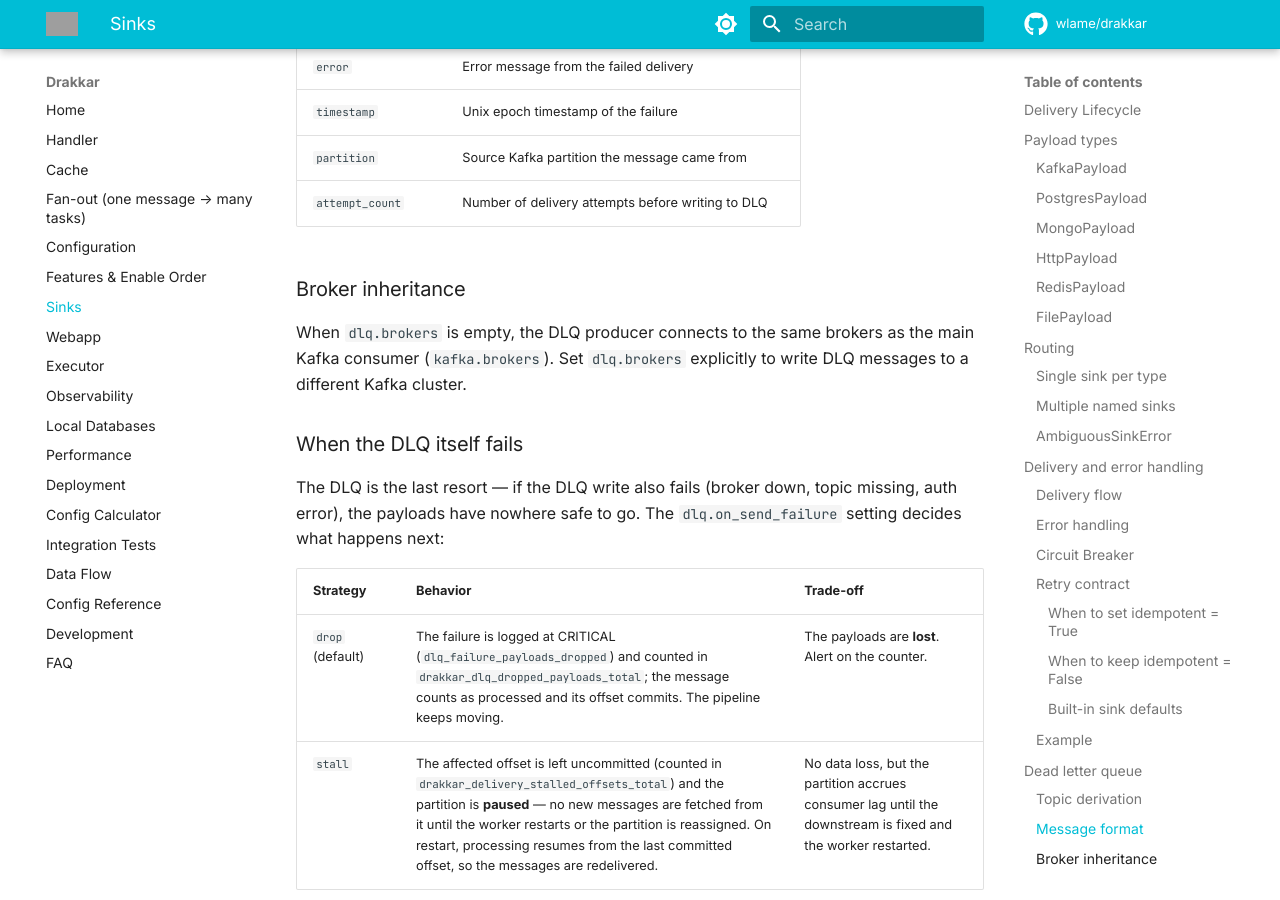
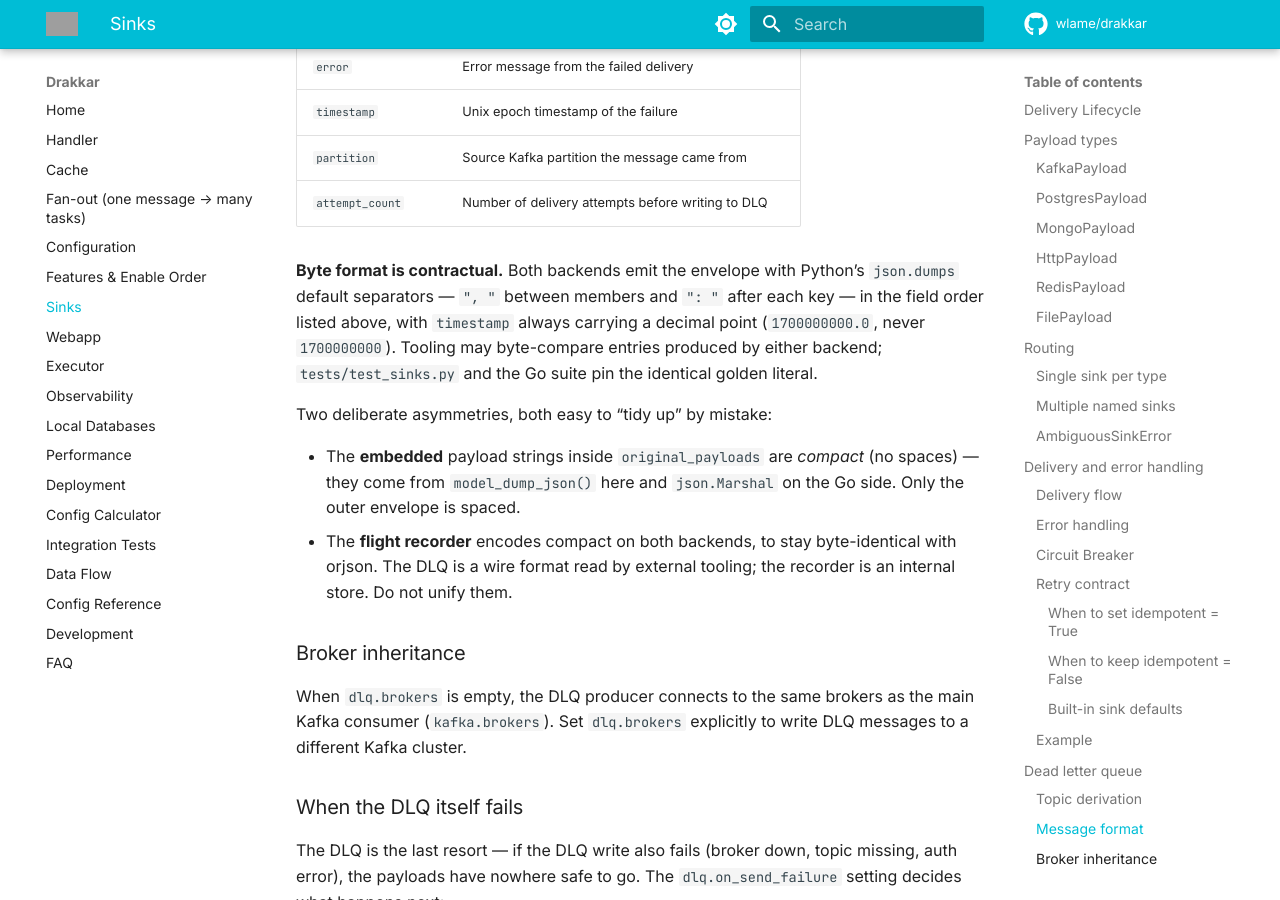
Before and after one commit to wlame/drakkar, an MkDocs documentation site: the page built from docs/sinks.md, in a window 1280 px wide and 900 px high, scrolled down 10749 px. Built offline with MkDocs 1.6.1 and Material for MkDocs 9.7.7, drawn with Linux system fonts in a browser that asks for light colours; comment, search, counter and statistics services are not loaded; grey boxes are pictures that could not be loaded.

Commit message:
Pin the DLQ envelope bytes with a cross-backend golden test.

```diff
--- a/docs/sinks.md
+++ b/docs/sinks.md
@@ -429,6 +429,22 @@ Each DLQ message is a JSON document containing:
 | `partition` | Source Kafka partition the message came from |
 | `attempt_count` | Number of delivery attempts before writing to DLQ |
 
+**Byte format is contractual.** Both backends emit the envelope with Python's
+`json.dumps` default separators — `", "` between members and `": "` after each
+key — in the field order listed above, with `timestamp` always carrying a
+decimal point (`1700000000.0`, never `1700000000`). Tooling may byte-compare
+entries produced by either backend; `tests/test_sinks.py` and the Go suite pin
+the identical golden literal.
+
+Two deliberate asymmetries, both easy to "tidy up" by mistake:
+
+- The **embedded** payload strings inside `original_payloads` are *compact*
+  (no spaces) — they come from `model_dump_json()` here and `json.Marshal` on
+  the Go side. Only the outer envelope is spaced.
+- The **flight recorder** encodes compact on both backends, to stay
+  byte-identical with orjson. The DLQ is a wire format read by external
+  tooling; the recorder is an internal store. Do not unify them.
+
 ### Broker inheritance
 
 When `dlq.brokers` is empty, the DLQ producer connects to the same brokers as the
```
Also changed, not shown: 1 other file.
